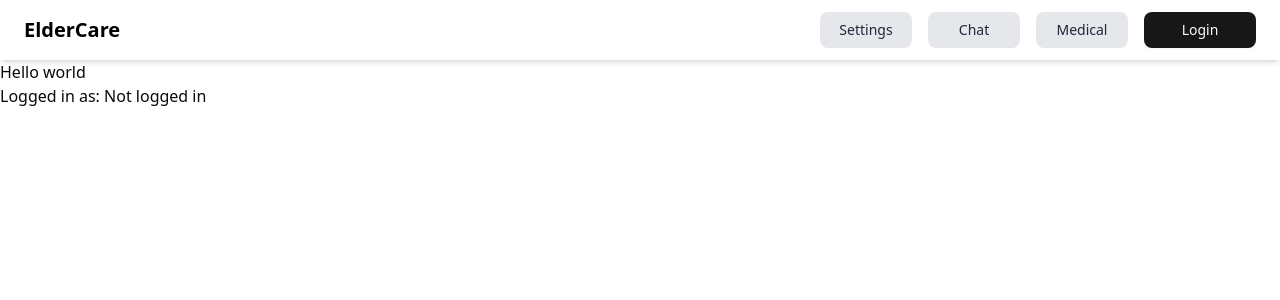
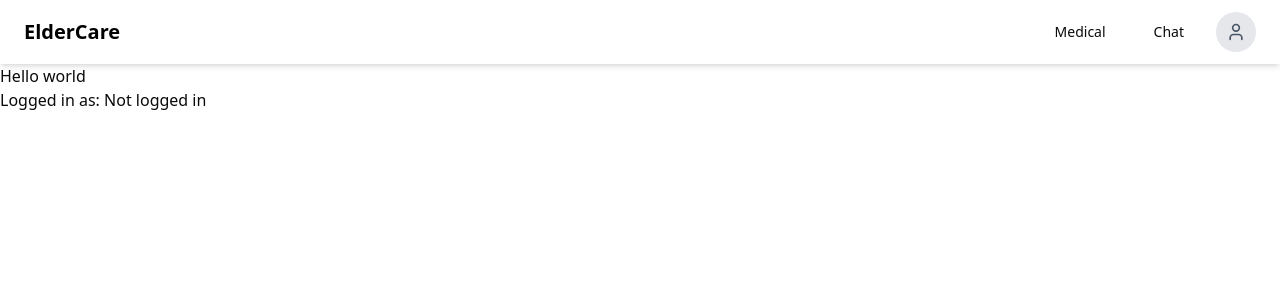
Before and after one commit to provsalt/BED2025Apr_P05_T1, a React (Vite) app in the folder frontend/: page / in a window 1280 px wide. Shown: the top 300 px of the page. Built offline with nearby package versions, Linux system fonts and the light colour scheme.

Commit message:
feat(navbar): implement dropdown avatar menu and update UI - Replaced login status text with dropdown avatar icon using the Lucide react User icon thing - Created `dropdown-menu.jsx` and `avatar.jsx` UI components for reusable design

```diff
--- a/frontend/package.json
+++ b/frontend/package.json
@@ -10,9 +10,10 @@
     "preview": "vite preview"
   },
   "dependencies": {
-    "@hookform/resolvers": "^5.1.1",
     "@dicebear/collection": "^9.2.3",
     "@dicebear/core": "^9.2.3",
+    "@hookform/resolvers": "^5.1.1",
+    "@radix-ui/react-dropdown-menu": "^2.1.15",
     "@radix-ui/react-label": "^2.1.7",
     "@radix-ui/react-radio-group": "^1.3.7",
     "@radix-ui/react-slot": "^1.2.3",
--- a/frontend/src/components/navbar/navbar.jsx
+++ b/frontend/src/components/navbar/navbar.jsx
@@ -15,45 +15,70 @@
 //         </div>
 //     )
 // }
-import { Link } from "react-router-dom";
+import { Link, useNavigate } from "react-router-dom";
 import { useContext } from "react";
 import { UserContext } from "@/provider/UserContext";
 import { Button } from "@/components/ui/button";
+import {
+  DropdownMenu,
+  DropdownMenuTrigger,
+  DropdownMenuContent,
+  DropdownMenuItem,
+} from "@/components/ui/dropdown-menu";
+import { User } from "lucide-react";
 
 export const Navbar = () => {
-  const { id, isAuthenticated, name, setUser } = useContext(UserContext);
+  const { id, isAuthenticated, name, profile_picture_url, setUser } = useContext(UserContext);
+  const navigate = useNavigate();
 
   const handleLogout = () => {
     setUser({ id: null, token: null, isAuthenticated: false });
+    localStorage.removeItem("token");
+    navigate("/");
+  };
+
+  const handleAvatarClick = () => {
+    if (!isAuthenticated) navigate("/login");
   };
 
   return (
     <nav className="flex items-center justify-between px-6 py-3 shadow-md bg-white">
+      {/* Left: Logo */}
+      <div className="text-xl font-bold text-black">
+        <Link to="/">ElderCare</Link>
+      </div>
+
+      {/* Right: Navigation + Avatar */}
       <div className="flex items-center gap-4">
-        <Link to="/" className="text-xl font-bold text-black">ElderCare</Link>
-        {isAuthenticated && (
-          <span className="text-sm text-gray-700 whitespace-nowrap">
-            Logged in as: User {id}{" "}
-            <strong className="text-black">Welcome {name}</strong>
-          </span>
-        )}
-      </div>
-      <div className="flex items-center gap-4">
-        <Button variant="ghost" asChild className="w-23 bg-gray-200 text-gray-800 hover:bg-gray-300">
-          <Link to="/settings">Settings</Link>
+        {/* Always show Medical and Chat */}
+        <Button variant="ghost" asChild>
+          <Link to="/medical">Medical</Link>
         </Button>
-        <Button variant="ghost" asChild className="w-23 bg-gray-200 text-gray-800 hover:bg-gray-300">
+        <Button variant="ghost" asChild>
           <Link to="/chats">Chat</Link>
         </Button>
-        <Button variant="ghost" asChild className="w-23 bg-gray-200 text-gray-800 hover:bg-gray-300">
-          <Link to="/medical">Medical</Link>
-        </Button>
 
-        {isAuthenticated ? (<Button onClick={handleLogout} className="w-23">Logout</Button>) :
-            (<Button asChild className="w-28">
-              <Link to="/login">Login</Link>
-            </Button>)
-          }
+        {/* Avatar/Profile */}
+        <DropdownMenu>
+          <DropdownMenuTrigger asChild>
+            <div onClick={handleAvatarClick} className="cursor-pointer">
+<div className="w-10 h-10 rounded-full bg-gray-200 flex items-center justify-center text-gray-600">
+  <User className="w-5 h-5" />
+</div>
+
+
+            </div>
+          </DropdownMenuTrigger>
+
+          {isAuthenticated && (
+            <DropdownMenuContent align="end">
+              <DropdownMenuItem asChild>
+                <Link to="/settings">Settings</Link>
+              </DropdownMenuItem>
+              <DropdownMenuItem onClick={handleLogout}>Logout</DropdownMenuItem>
+            </DropdownMenuContent>
+          )}
+        </DropdownMenu>
       </div>
     </nav>
   );
--- /dev/null
+++ b/frontend/src/components/ui/dropdown-menu.jsx
@@ -0,0 +1,33 @@
+import * as React from "react";
+import {
+    DropdownMenu as HeadlessDropdownMenu,
+    DropdownMenuTrigger as HeadlessDropdownMenuTrigger,
+    DropdownMenuContent as HeadlessDropdownMenuContent,
+    DropdownMenuItem as HeadlessDropdownMenuItem
+} from "@radix-ui/react-dropdown-menu";
+
+export const DropdownMenu = HeadlessDropdownMenu;
+export const DropdownMenuTrigger = HeadlessDropdownMenuTrigger;
+export const DropdownMenuContent = React.forwardRef(
+    ({ children, className, ...props }, ref) => (
+        <HeadlessDropdownMenuContent
+        ref={ref}
+        className={`z-50 min-w-[8rem] rounded-md border bg-white p-1 shadow-md ${className}`}
+        {...props}
+        >
+        {children}
+        </HeadlessDropdownMenuContent>
+    )
+);
+DropdownMenuContent.displayName = "DropdownMenuContent";
+
+export const DropdownMenuItem = React.forwardRef(
+    ({ className, ...props }, ref) => (
+        <HeadlessDropdownMenuItem
+            ref={ref}
+            className={`cursor-pointer select-none rounded-sm px-2 py-1.5 text-sm outline-none hover:bg-gray-100 ${className}`}
+        {...props}
+        />
+    )
+);
+DropdownMenuItem.displayName = "DropdownMenuItem";
```
Also changed, not shown: frontend/src/components/ui/avatar.jsx (added, +23 -0 lines), 2 other files (tests, documents, lock files or other folders).
